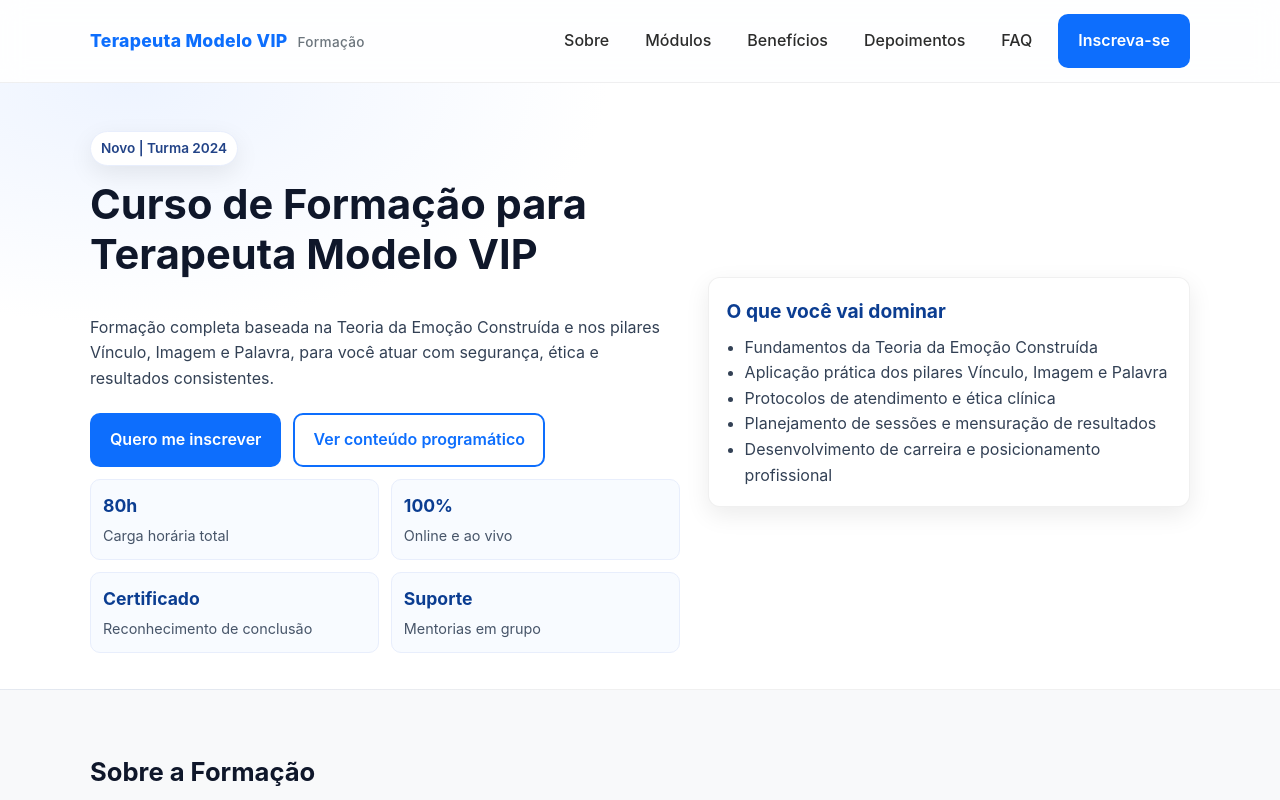
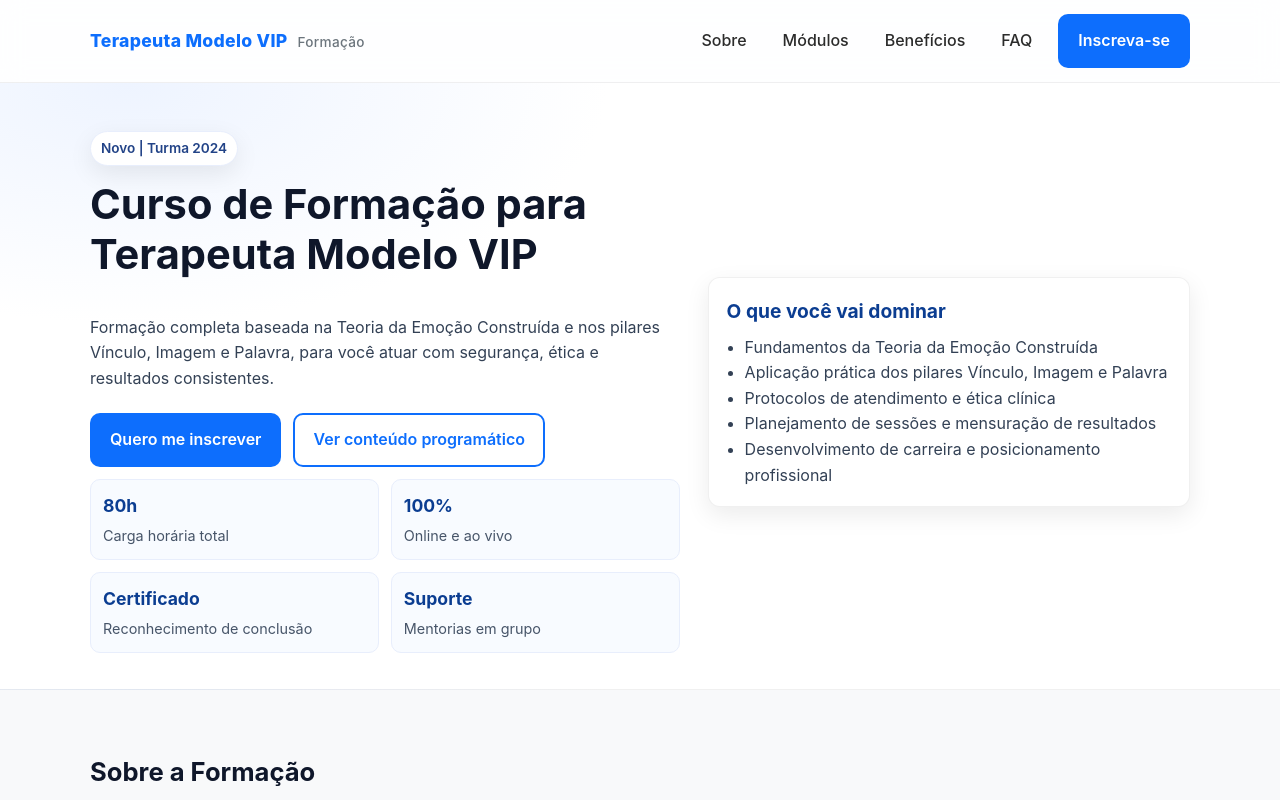
Before and after one commit to CarlosHonorato70/Curso-modelo-VIP, a plain HTML site: page index.html in a window 1280 px wide. Shown: the top 800 px of the page. Drawn offline with Linux system fonts and the light colour scheme.

Commit message:
Update index.html

```diff
--- a/index.html
+++ b/index.html
@@ -297,7 +297,6 @@
           <li><a href="#sobre">Sobre</a></li>
           <li><a href="#modulos">Módulos</a></li>
           <li><a href="#beneficios">Benefícios</a></li>
-          <li><a href="#depoimentos">Depoimentos</a></li>
           <li><a href="#faq">FAQ</a></li>
           <li><a class="btn btn-primary" href="#inscricao">Inscreva-se</a></li>
         </ul>
```
